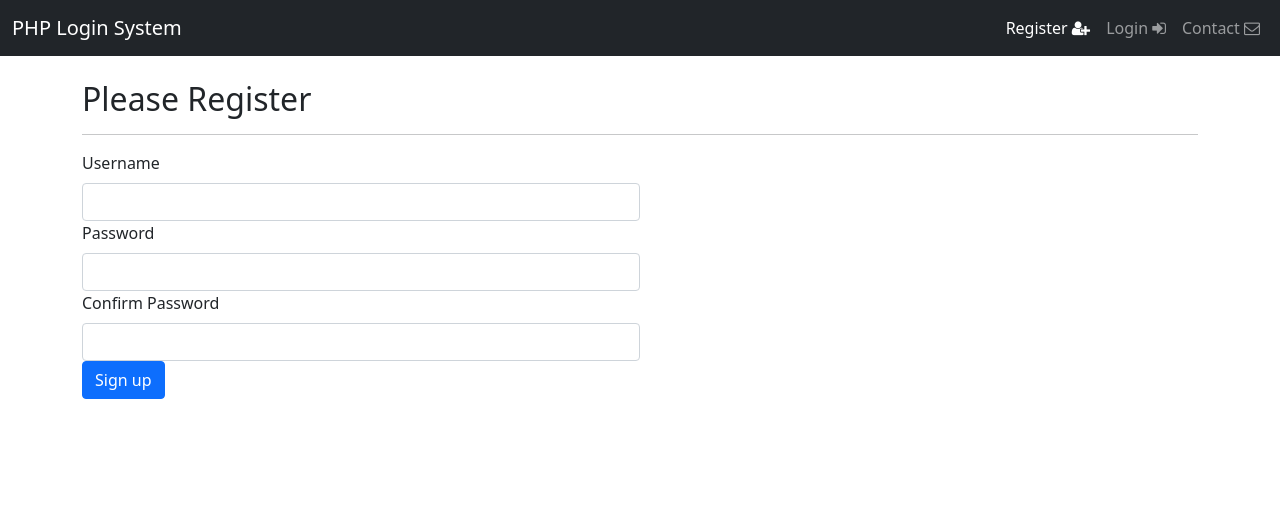
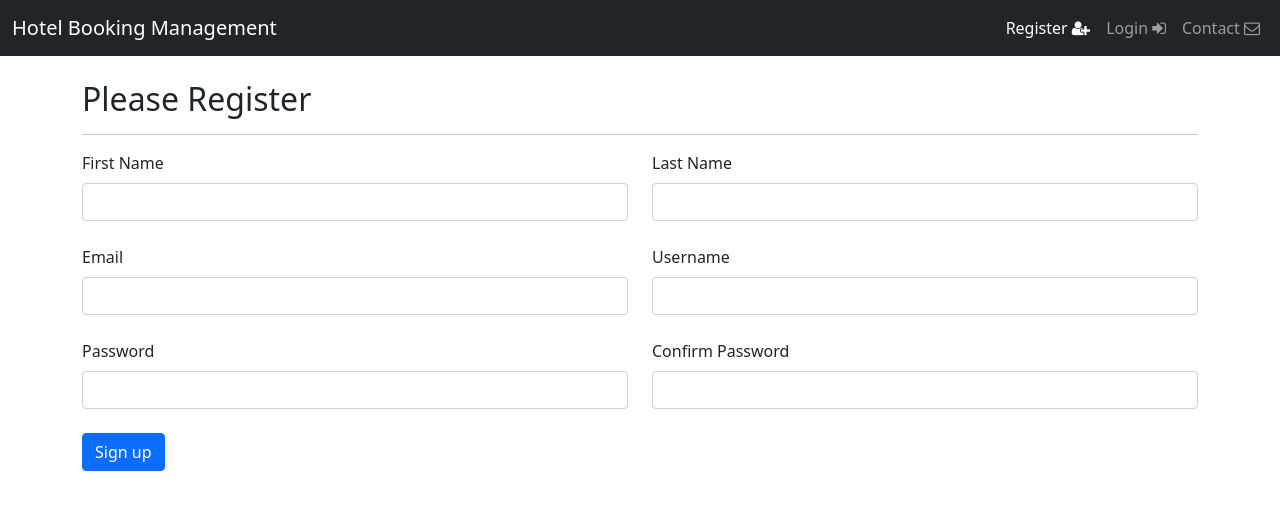
Before and after one commit to pratham-jaiswal/HotelBookingManagement, a PHP site: page /register.php in a window 1280 px wide. Shown: the top 510 px of the page. Run offline with PHP 8.4, Linux system fonts and the light colour scheme.

Commit message:
added first name, last name, and email.

```diff
--- a/register.php
+++ b/register.php
@@ -1,23 +1,97 @@
 <?php
 require_once "config.php";
-$username = $password = $confirm_password = "";
-$username_err = $password_err = $confirm_password_err = "";
+$fname = $lname = $email = $username = $password = $confirm_password = "";
+$fname_err = $lname_err = $email_err = $username_err = $password_err = $confirm_password_err = "";
 
 //Username validation
 if($_SERVER['REQUEST_METHOD']=="POST"){
+    //Check if first name is empty
+    if(empty(trim($_POST['fname']))){
+        $fname_err = "First Name cannot be blank";
+    }
+    else{
+        $sql = "SELECT id FROM loginform WHERE fname = ?";
+        $stmt = mysqli_prepare($conn, $sql);
+        if($stmt){
+            mysqli_stmt_bind_param($stmt, "s", $param_fname);
+
+            //Set the value of param fname
+            $param_fname = trim($_POST['fname']);
+            //Try to execute the statement
+            if(mysqli_execute($stmt)){
+                mysqli_stmt_store_result($stmt);$fname = trim($_POST['fname']);
+            }
+            else{
+                echo "Something went wrong";
+            }
+        }
+    }
+    mysqli_stmt_close($stmt);
+
+    //Check if last name is empty
+    if(empty(trim($_POST['lname']))){
+        $lname_err = "Last Name cannot be blank";
+    }
+    else{
+        $sql = "SELECT id FROM loginform WHERE lname = ?";
+        $stmt = mysqli_prepare($conn, $sql);
+        if($stmt){
+            mysqli_stmt_bind_param($stmt, "s", $param_lname);
+
+            //Set the value of param lname
+            $param_lname = trim($_POST['lname']);
+            //Try to execute the statement
+            if(mysqli_execute($stmt)){
+                mysqli_stmt_store_result($stmt);$lname = trim($_POST['lname']);
+            }
+            else{
+                echo "Something went wrong";
+            }
+        }
+    }
+    mysqli_stmt_close($stmt);
+
+    //Check if email is empty
+    if(empty(trim($_POST['email']))){
+        $email_err = "Email cannot be blank";
+    }
+    else{
+        $sql = "SELECT id FROM loginform WHERE email = ?";
+        $stmt = mysqli_prepare($conn, $sql);
+        if($stmt){
+            mysqli_stmt_bind_param($stmt, "s", $param_email);
+
+            //Set the value of param email
+            $param_email = trim($_POST['email']);
+            //Try to execute the statement
+            if(mysqli_execute($stmt)){
+                mysqli_stmt_store_result($stmt);
+                if(mysqli_stmt_num_rows($stmt) == 1){
+                    $email_err = "This email is already taken";
+                }
+                else{
+                    $email = trim($_POST['email']);
+                }
+            }
+            else{
+                echo "Something went wrong";
+            }
+        }
+    }
+    mysqli_stmt_close($stmt);
+
     //Check if username is empty
     if(empty(trim($_POST['username']))){
         $username_err = "Username cannot be blank";
     }
     else{
-        $sql = "SELECT id FROM users WHERE username = ?";
+        $sql = "SELECT id FROM loginform WHERE username = ?";
         $stmt = mysqli_prepare($conn, $sql);
         if($stmt){
             mysqli_stmt_bind_param($stmt, "s", $param_username);
 
             //Set the value of param username
-            $password = trim($_POST['username']);
-
+            $param_username = trim($_POST['username']);
             //Try to execute the statement
             if(mysqli_execute($stmt)){
                 mysqli_stmt_store_result($stmt);
@@ -39,8 +113,8 @@ if($_SERVER['REQUEST_METHOD']=="POST"){
     if(empty(trim($_POST['password']))){
         $password_err = "Password cannot be blank";
     }
-    elseif(strlen(trim($_POST['password'])) < 8){
-        $password_err = "Password cannot be less than 8 characters";
+    elseif(strlen(trim($_POST['password'])) < 5){
+        $password_err = "Password cannot be less than 5 characters";
     }
     else{
         $password = trim($_POST['password']);
@@ -52,14 +126,17 @@ if($_SERVER['REQUEST_METHOD']=="POST"){
     }
 
     //If there were no errors then insert the values into the database
-    if(empty($username_err) && empty($password_err) && empty($confirm_password_err)){
-        $sql = "INSERT INTO users (username, password) VALUES (?, ?)";
+    if(empty($username_err) && empty($password_err) && empty($confirm_password_err) && empty($email_err) && empty($fname_err) && empty($lname_err)){
+        $sql = "INSERT INTO loginform (fname, lname, email, username, password) VALUES (?, ?, ?, ?, ?)";
         $stmt = mysqli_prepare($conn, $sql);
 
         if($stmt){
-            mysqli_stmt_bind_param($stmt, "ss", $param_username, $param_password);
+            mysqli_stmt_bind_param($stmt, "sssss", $param_fname, $param_lname, $param_email, $param_username, $param_password);
 
             //Set these parameters
+            $param_fname = $fname;
+            $param_lname = $lname;
+            $param_email = $email;
             $param_username = $username;
             $param_password = password_hash($password, PASSWORD_DEFAULT);
 
@@ -72,6 +149,9 @@ if($_SERVER['REQUEST_METHOD']=="POST"){
             }
         }
         mysqli_stmt_close($stmt);
+    }
+    else{
+        echo $fname_err, $lname_err, $email_err, $username_err, $password_err;
     }
     mysqli_close($conn);
 }
@@ -90,13 +170,13 @@ if($_SERVER['REQUEST_METHOD']=="POST"){
     <link rel="stylesheet" href="https://stackpath.bootstrapcdn.com/font-awesome/4.7.0/css/font-awesome.min.css" />
     <!-- Bootstrap CSS -->
     <link href="https://cdn.jsdelivr.net/npm/bootstrap@5.0.0-beta3/dist/css/bootstrap.min.css" rel="stylesheet" integrity="sha384-eOJMYsd53ii+scO/bJGFsiCZc+5NDVN2yr8+0RDqr0Ql0h+rP48ckxlpbzKgwra6" crossorigin="anonymous">
-
-    <title>PHP Login System</title>
+    <link rel="stylesheet" href="style.css" />
+    <title>Hotel Booking Management</title>
   </head>
   <body>
     <nav class="navbar navbar-expand-lg navbar-dark bg-dark">
         <div class="container-fluid">
-            <a class="navbar-brand" href="#">PHP Login System</a>
+            <a class="navbar-brand" href="#">Hotel Booking Management</a>
             <ul class="navbar-nav">
                 <li class="nav-item">
                     <a class="nav-link active" aria-current="page" href="register.php">Register <i class="fa fa-user-plus" aria-hidden="true"></i></a>
@@ -115,10 +195,29 @@ if($_SERVER['REQUEST_METHOD']=="POST"){
     <h2>Please Register</h2>
     <hr>
     <form action="" method="post">
+        <div class="row">
             <div class="col-md-6">
-            <label for="inputEmail4" class="form-label">Username</label>
-            <input type="text" class="form-control" name="username" id="inputEmail4">
+                <label for="inputFName" class="form-label">First Name</label>
+                <input type="text" class="form-control" name="fname" id="inputFName">
             </div>
+            <div class="col-md-6">
+                <label for="inputLName" class="form-label">Last Name</label>
+                <input type="text" class="form-control" name="lname" id="inputLName">
+            </div>
+        </div>
+            <br>
+        <div class="row">
+            <div class="col-md-6">
+                <label for="inputEmail4" class="form-label">Email</label>
+                <input type="email" class="form-control" name="email" id="inputEmail4">
+            </div>
+            <div class="col-md-6">
+                <label for="inputUname" class="form-label">Username</label>
+                <input type="text" class="form-control" name="username" id="inputUname">
+            </div>
+        </div>
+            <br>
+        <div class="row">
             <div class="col-md-6">
                 <label for="inputPassword4" class="form-label">Password</label>
                 <input type="password" class="form-control" name="password" id="inputPassword4">
@@ -127,6 +226,8 @@ if($_SERVER['REQUEST_METHOD']=="POST"){
                 <label for="inputPassword4" class="form-label">Confirm Password</label>
                 <input type="password" class="form-control" name="confirm_password" id="inputPassword">
             </div>
+        </div>
+        <br>
         <div class="col-12">
             <button type="submit" class="btn btn-primary">Sign up</button>
         </div>
```
Lines whose indentation alone changed are shown as unchanged.
